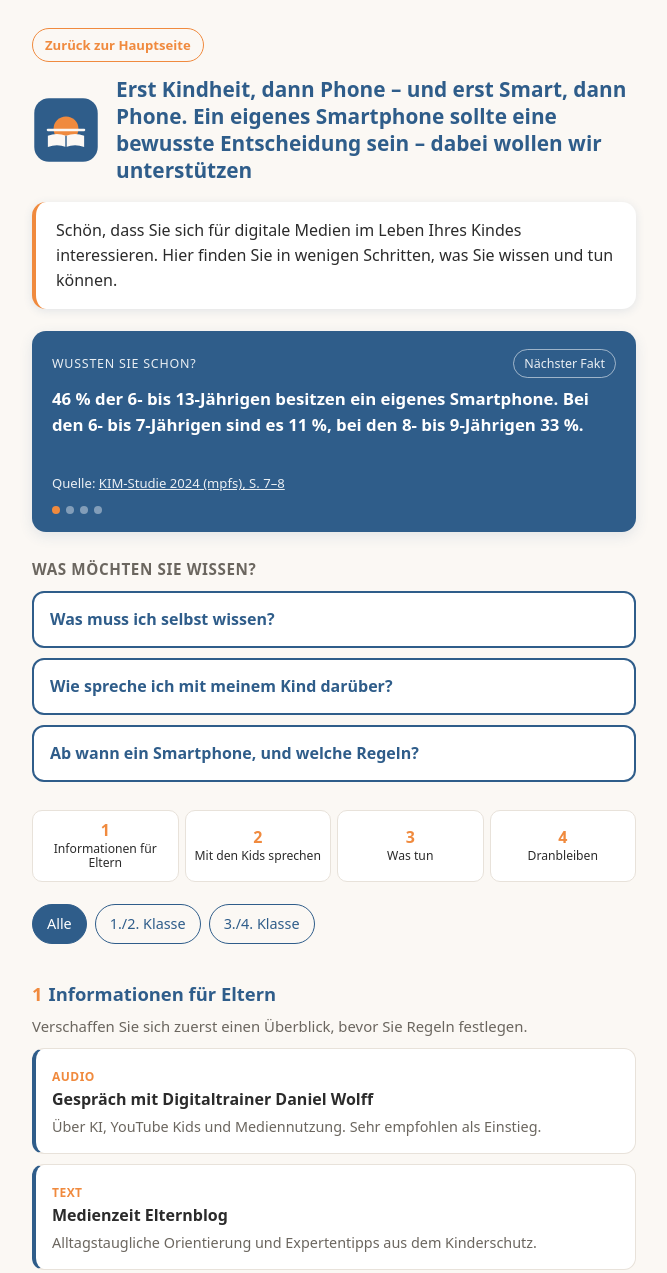
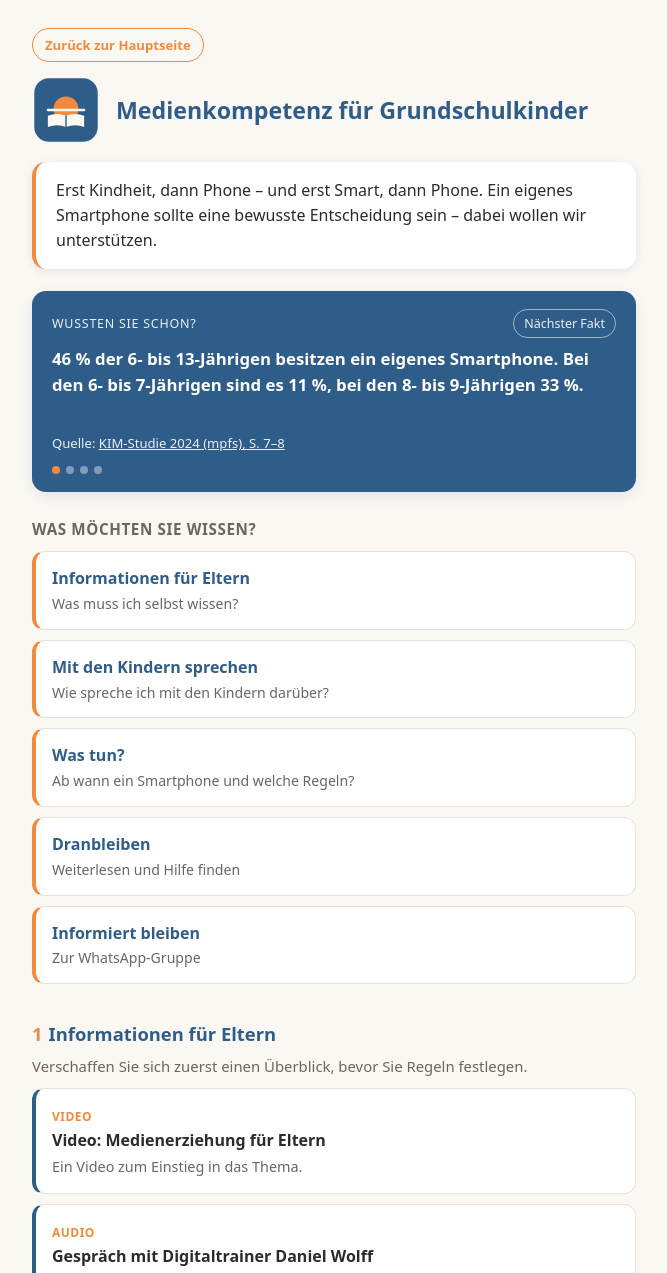
Before and after one commit to ma-r-o-schu/smart-kids, a plain HTML site: page version2/index.html in a window 1280 px wide. Shown: the top 1273 px of the page, without its empty margins (306-973 px from the left). Drawn offline with Linux system fonts and the light colour scheme.

Commit message:
Add files via upload

```diff
--- a/version2/index.html
+++ b/version2/index.html
@@ -3,7 +3,7 @@
 <head>
   <meta charset="utf-8">
   <meta name="viewport" content="width=device-width, initial-scale=1">
-  <meta name="description" content="Überblick für Eltern: Medienkompetenz für Grundschulkinder in fünf Schritten.">
+  <meta name="description" content="Überblick für Eltern: Medienkompetenz für Grundschulkinder.">
   <link rel="icon" href="logo.svg" type="image/svg+xml">
   <title>Medienkompetenz für Grundschulkinder</title>
   <style>
@@ -56,7 +56,7 @@
 
     header { display: flex; align-items: center; gap: 16px; }
     header img { width: 68px; height: 68px; flex: none; }
-    header h1 { font-size: 1.3rem; line-height: 1.3; margin: 0; color: var(--blue); }
+    header h1 { font-size: 1.45rem; line-height: 1.25; margin: 0; color: var(--blue); }
 
     .bio {
       margin-top: 18px;
@@ -109,73 +109,30 @@
     .fakt-punkte span { width: 8px; height: 8px; border-radius: 50%; background: rgba(255,255,255,0.4); }
     .fakt-punkte span.aktiv { background: var(--orange); }
 
-    /* Startfragen */
+    /* Navigation: untereinander */
     .start { margin-top: 26px; }
     .start h2 { font-size: 0.95rem; margin: 0 0 10px; color: var(--muted); font-weight: 600; text-transform: uppercase; letter-spacing: 0.04em; }
-    .fragen { display: grid; gap: 10px; }
-    .fragen a {
+    .nav { display: grid; gap: 10px; margin: 0; padding: 0; list-style: none; }
+    .nav a {
       display: block;
       padding: 14px 16px;
       background: var(--card);
-      color: var(--blue);
-      border: 2px solid var(--blue);
+      color: var(--text);
+      border: 1px solid var(--border);
+      border-left: 4px solid var(--orange);
       border-radius: 12px;
       text-decoration: none;
-      font-weight: 600;
+      transition: transform 0.15s ease, box-shadow 0.15s ease;
     }
-    .fragen a:hover, .fragen a:focus-visible { background: var(--blue); color: #fff; outline: none; }
-
-    /* Journey: fünf Schritte, gleich hoch */
-    .journey { display: flex; gap: 6px; margin: 28px 0 0; padding: 0; list-style: none; counter-reset: schritt; }
-    .journey li { flex: 1; min-width: 0; counter-increment: schritt; }
-    .journey a {
-      display: flex;
-      flex-direction: column;
-      justify-content: center;
-      align-items: center;
-      min-height: 72px;
-      padding: 8px 4px;
-      text-align: center;
-      font-size: 0.76rem;
-      line-height: 1.2;
-      color: var(--text);
-      background: var(--card);
-      border: 1px solid var(--border);
-      border-radius: 10px;
-      text-decoration: none;
-      hyphens: auto;
-    }
-    .journey a::before {
-      content: counter(schritt);
-      display: block;
-      font-weight: 700;
-      color: var(--orange);
-      font-size: 1rem;
-      margin-bottom: 2px;
-    }
-    .journey a:hover, .journey a:focus-visible { border-color: var(--orange); outline: none; }
-
-    /* Altersfilter */
-    .filter { display: flex; flex-wrap: wrap; gap: 8px; margin: 22px 0 0; }
-    .filter button {
-      font: inherit;
-      font-size: 0.9rem;
-      padding: 8px 14px;
-      border-radius: 999px;
-      border: 1px solid var(--blue);
-      background: transparent;
-      color: var(--blue);
-      cursor: pointer;
-    }
-    .filter button[aria-pressed="true"] { background: var(--blue); color: #fff; }
-    .filter button:focus-visible { outline: 2px solid var(--orange); outline-offset: 2px; }
+    .nav a strong { display: block; font-size: 1rem; color: var(--blue); }
+    .nav a span { display: block; font-size: 0.88rem; color: var(--muted); margin-top: 2px; }
+    .nav a:hover, .nav a:focus-visible { transform: translateY(-2px); box-shadow: 0 6px 16px var(--shadow); outline: none; }
 
     /* Schritte */
     section.schritt, section.video { margin-top: 36px; scroll-margin-top: 16px; }
     section.schritt h2, section.video h2 { font-size: 1.15rem; margin: 0; color: var(--blue); }
     section.schritt h2 span { color: var(--orange); margin-right: 6px; }
     .einleitung { margin: 6px 0 0; font-size: 0.93rem; color: var(--muted); }
-    section.schritt[hidden] { display: none; }
 
     a.card {
       display: block;
@@ -194,9 +151,8 @@
     a.card strong { display: block; font-size: 1rem; }
     a.card span.beschr { display: block; font-size: 0.9rem; color: var(--muted); margin-top: 4px; }
     a.card .region { display: inline-block; font-size: 0.75rem; color: var(--muted); margin-top: 6px; }
-    a.card[hidden] { display: none; }
 
-    /* Video */
+    /* Video (eingebettet, nur wenn embed_id gesetzt ist) */
     .video-rahmen {
       position: relative;
       width: 100%;
@@ -221,7 +177,7 @@
     #fehler { color: #b3261e; display: none; }
     @media (prefers-reduced-motion: reduce) {
       html { scroll-behavior: auto; }
-      a.card { transition: none; }
+      a.card, .nav a { transition: none; }
     }
   </style>
 </head>
@@ -248,12 +204,8 @@
 
   <nav class="start" aria-labelledby="start-titel">
     <h2 id="start-titel">Was möchten Sie wissen?</h2>
-    <div class="fragen" id="fragen"></div>
+    <ul class="nav" id="navigation"></ul>
   </nav>
-
-  <ol class="journey" id="journey" aria-label="Die Schritte"></ol>
-
-  <div class="filter" id="filter" role="group" aria-label="Nach Alter filtern"></div>
 
   <div id="fehler">Die Inhalte konnten nicht geladen werden. Bitte später erneut versuchen.</div>
   <div id="schritte"></div>
@@ -275,12 +227,6 @@
   const FORMAT_LABEL = {
     text: 'Text', video: 'Video', audio: 'Audio', pdf: 'PDF',
     buch: 'Buch', tool: 'Tool', beratung: 'Beratung'
-  };
-  const ALTER_LABEL = {
-    'alle': 'Alle',
-    'vorschule': 'Vorschule',
-    '1-2': '1./2. Klasse',
-    '3-4': '3./4. Klasse'
   };
   const FAKT_INTERVALL_MS = 7000;
 
@@ -374,48 +320,34 @@
 
     starteFakten(daten.fakten);
 
-    // Startfragen
-    const fragen = document.getElementById('fragen');
-    daten.start_fragen.forEach(f => {
-      fragen.appendChild(el('a', { href: '#schritt-' + f.schritt }, f.frage));
+    // Navigation: Schritte springen zum Abschnitt, Einträge mit url öffnen extern
+    const nav = document.getElementById('navigation');
+    daten.navigation.forEach(punkt => {
+      const li = el('li');
+      const ziel = punkt.url ? punkt.url : '#schritt-' + punkt.schritt;
+      const a = el('a', punkt.url
+        ? { href: ziel, target: '_blank', rel: 'noopener noreferrer' }
+        : { href: ziel });
+      a.appendChild(el('strong', {}, punkt.titel));
+      if (punkt.untertitel) a.appendChild(el('span', {}, punkt.untertitel));
+      li.appendChild(a);
+      nav.appendChild(li);
     });
 
-    // Nur Links mit eingetragener Adresse anzeigen
-    const sichtbareSchritte = daten.schritte
-      .map(s => ({ ...s, links: s.links.filter(l => l.url) }))
-      .filter(s => s.links.length > 0);
+    // Schritte und Karten (nur Links mit eingetragener Adresse)
+    const ziel = document.getElementById('schritte');
+    daten.schritte.forEach((s, index) => {
+      const links = s.links.filter(l => l.url);
+      if (links.length === 0) return;
 
-    // Journey-Leiste
-    const journey = document.getElementById('journey');
-    sichtbareSchritte.forEach(s => {
-      const li = el('li');
-      li.appendChild(el('a', { href: '#schritt-' + s.id }, s.titel));
-      journey.appendChild(li);
-    });
-
-    // Altersfilter: nur Alter anbieten, das tatsächlich vorkommt
-    const alterWerte = new Set(['alle']);
-    sichtbareSchritte.forEach(s => s.links.forEach(l => l.alter.forEach(a => alterWerte.add(a))));
-    const filter = document.getElementById('filter');
-    const buttons = [];
-    ['alle', 'vorschule', '1-2', '3-4'].filter(a => alterWerte.has(a)).forEach(a => {
-      const b = el('button', { type: 'button', 'aria-pressed': a === 'alle' ? 'true' : 'false', 'data-alter': a }, ALTER_LABEL[a]);
-      filter.appendChild(b);
-      buttons.push(b);
-    });
-
-    // Schritte und Karten
-    const ziel = document.getElementById('schritte');
-    sichtbareSchritte.forEach((s, index) => {
       const sec = el('section', { class: 'schritt', id: 'schritt-' + s.id });
       const h2 = el('h2');
       h2.append(el('span', {}, String(index + 1)), s.titel);
       sec.appendChild(h2);
       sec.appendChild(el('p', { class: 'einleitung' }, s.einleitung));
 
-      s.links.forEach(link => {
+      links.forEach(link => {
         const a = el('a', { class: 'card', href: link.url, target: '_blank', rel: 'noopener noreferrer' });
-        a.dataset.alter = link.alter.join(' ');
         a.appendChild(el('span', { class: 'format' }, FORMAT_LABEL[link.format] || link.format));
         a.appendChild(el('strong', {}, link.titel));
         if (link.beschreibung) a.appendChild(el('span', { class: 'beschr' }, link.beschreibung));
@@ -425,24 +357,10 @@
       ziel.appendChild(sec);
     });
 
-    // Filterlogik
-    buttons.forEach(b => b.addEventListener('click', () => {
-      const wahl = b.dataset.alter;
-      buttons.forEach(x => x.setAttribute('aria-pressed', x === b ? 'true' : 'false'));
-      document.querySelectorAll('a.card').forEach(card => {
-        const alter = card.dataset.alter.split(' ');
-        card.hidden = !(wahl === 'alle' || alter.includes('alle') || alter.includes(wahl));
-      });
-      document.querySelectorAll('section.schritt').forEach(sec => {
-        sec.hidden = sec.querySelectorAll('a.card:not([hidden])').length === 0;
-      });
-    }));
-
     // Video-Tipp: nur anzeigen, wenn eine YouTube-ID eingetragen ist
     if (daten.video && daten.video.embed_id) {
       document.getElementById('video-titel').textContent = daten.video.titel || 'Video-Tipp für Eltern';
-      const rahmen = document.getElementById('video-rahmen');
-      rahmen.appendChild(el('iframe', {
+      document.getElementById('video-rahmen').appendChild(el('iframe', {
         src: 'https://www.youtube-nocookie.com/embed/' + encodeURIComponent(daten.video.embed_id),
         title: daten.video.titel || 'Video-Tipp für Eltern',
         loading: 'lazy',
--- a/version2/links.json
+++ b/version2/links.json
@@ -1,8 +1,8 @@
 {
   "profil": {
-    "titel": "Erst Kindheit, dann Phone – und erst Smart, dann Phone. Ein eigenes Smartphone sollte eine bewusste Entscheidung sein – dabei wollen wir unterstützen",
+    "titel": "Medienkompetenz für Grundschulkinder",
     "bio": [
-      "Schön, dass Sie sich für digitale Medien im Leben Ihres Kindes interessieren. Hier finden Sie in wenigen Schritten, was Sie wissen und tun können."
+      "Erst Kindheit, dann Phone – und erst Smart, dann Phone. Ein eigenes Smartphone sollte eine bewusste Entscheidung sein – dabei wollen wir unterstützen."
     ],
     "version2_titel": "Zurück zur Hauptseite",
     "version2_url": "../",
@@ -10,6 +10,33 @@
     "kontakt": "",
     "impressum_url": ""
   },
+  "navigation": [
+    {
+      "titel": "Informationen für Eltern",
+      "untertitel": "Was muss ich selbst wissen?",
+      "schritt": "eltern"
+    },
+    {
+      "titel": "Mit den Kindern sprechen",
+      "untertitel": "Wie spreche ich mit den Kindern darüber?",
+      "schritt": "kind"
+    },
+    {
+      "titel": "Was tun?",
+      "untertitel": "Ab wann ein Smartphone und welche Regeln?",
+      "schritt": "einstellungen"
+    },
+    {
+      "titel": "Dranbleiben",
+      "untertitel": "Weiterlesen und Hilfe finden",
+      "schritt": "begleiten"
+    },
+    {
+      "titel": "Informiert bleiben",
+      "untertitel": "Zur WhatsApp-Gruppe",
+      "url": "https://chat.whatsapp.com/BAF5rT90Gmq4aamqkPCxzQ"
+    }
+  ],
   "video": {
     "titel": "Video-Tipp für Eltern",
     "embed_id": ""
@@ -36,26 +63,20 @@
       "url": "https://www.medienanstalt-nrw.de/fileadmin/user_upload/Forschung/Pornografie_Sexting/2025_LFM-NRW_Studie_Erfahrungen-von-Kindern-und-Jugendlichen-mit-Pornografie-und-Sexting.pdf"
     }
   ],
-  "start_fragen": [
-    {
-      "frage": "Was muss ich selbst wissen?",
-      "schritt": "eltern"
-    },
-    {
-      "frage": "Wie spreche ich mit meinem Kind darüber?",
-      "schritt": "kind"
-    },
-    {
-      "frage": "Ab wann ein Smartphone, und welche Regeln?",
-      "schritt": "einstellungen"
-    }
-  ],
   "schritte": [
     {
       "id": "eltern",
       "titel": "Informationen für Eltern",
       "einleitung": "Verschaffen Sie sich zuerst einen Überblick, bevor Sie Regeln festlegen.",
       "links": [
+        {
+          "titel": "Video: Medienerziehung für Eltern",
+          "url": "https://www.youtube.com/watch?v=MRrPbNLhEuQ&t=11s",
+          "beschreibung": "Ein Video zum Einstieg in das Thema.",
+          "format": "video",
+          "alter": ["alle"],
+          "region": "bundesweit"
+        },
         {
           "titel": "Gespräch mit Digitaltrainer Daniel Wolff",
           "url": "https://koerber-stiftung.de/mediathek/unterschaetzen-eltern-digitale-risiken-daniel-wolff-ueber-medienerziehung-in-zeiten-von-ki-und-social-media/",
@@ -76,7 +97,7 @@
     },
     {
       "id": "kind",
-      "titel": "Mit den Kids sprechen",
+      "titel": "Mit den Kindern sprechen",
       "einleitung": "Erklären Sie Ihrem Kind die Regeln im Netz, möglichst gemeinsam und Schritt für Schritt.",
       "links": [
         {
@@ -84,7 +105,7 @@
           "url": "https://www.internet-abc.de/surfschein/",
           "beschreibung": "Für Kinder, die schon lesen können. Am besten die Lernmodule gemeinsam durchgehen.",
           "format": "tool",
-          "alter": ["1-2", "3-4"],
+          "alter": ["alle"],
           "region": "bundesweit"
         },
         {
@@ -92,7 +113,7 @@
           "url": "https://tessloff.com/was-ist-was-handy/",
           "beschreibung": "Kindgerechtes Sachbuch, das die Funktionen des Smartphones erklärt.",
           "format": "buch",
-          "alter": ["1-2", "3-4"],
+          "alter": ["alle"],
           "region": "bundesweit"
         },
         {
@@ -107,7 +128,7 @@
     },
     {
       "id": "einstellungen",
-      "titel": "Was tun",
+      "titel": "Was tun?",
       "einleitung": "Legen Sie fest, ob und wann ein Smartphone passt, und vereinbaren Sie klare Regeln.",
       "links": [
         {
@@ -166,21 +187,6 @@
           "region": "NRW"
         }
       ]
-    },
-    {
-      "id": "community",
-      "titel": "Link zur Community",
-      "einleitung": "Tauschen Sie sich mit anderen Eltern aus.",
-      "links": [
-        {
-          "titel": "Zur WhatsApp-Community",
-          "url": "",
-          "beschreibung": "Austausch mit anderen Eltern. Der Link wird hier eingetragen, sobald die Community steht.",
-          "format": "beratung",
-          "alter": ["alle"],
-          "region": "bundesweit"
-        }
-      ]
     }
   ]
 }
```
